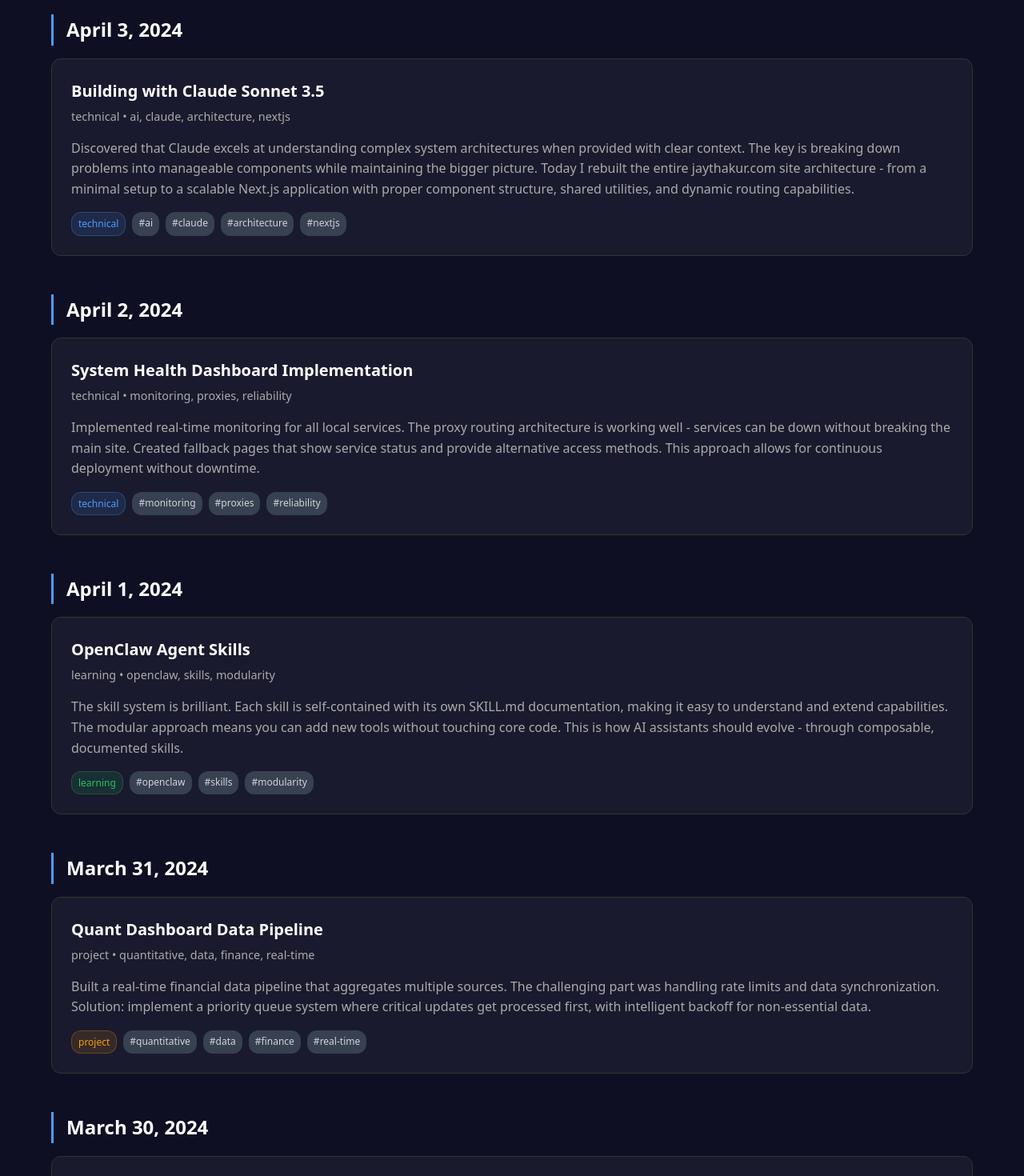
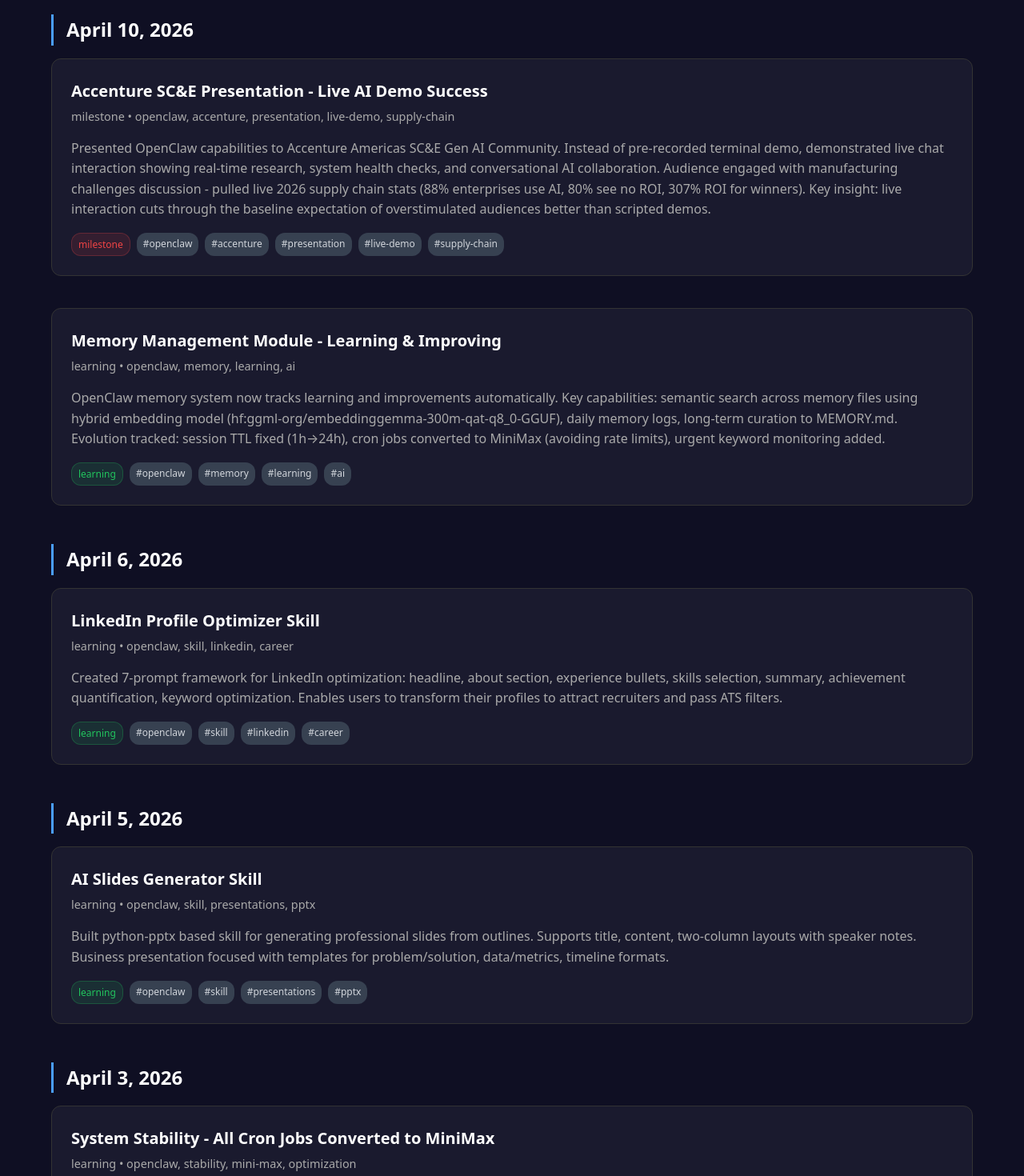
Before and after one commit to jayrizz/jaythakur.com, a Next.js app: page /memory in a window 1280 px wide. Shown: the part 400-1870 px from the top of the page at 80% size. Built offline with nearby package versions, Linux system fonts and the light colour scheme.

Commit message:
Update memories: Accenture demo success + memory module learning + full 2026 timeline

```diff
--- a/src/app/memory/page.tsx
+++ b/src/app/memory/page.tsx
@@ -4,6 +4,62 @@
 
 export default function MemoryPage() {
   const memories = [
+    {
+      id: '10',
+      date: '2026-04-10',
+      title: 'Accenture SC&E Presentation - Live AI Demo Success',
+      content: 'Presented OpenClaw capabilities to Accenture Americas SC&E Gen AI Community. Instead of pre-recorded terminal demo, demonstrated live chat interaction showing real-time research, system health checks, and conversational AI collaboration. Audience engaged with manufacturing challenges discussion - pulled live 2026 supply chain stats (88% enterprises use AI, 80% see no ROI, 307% ROI for winners). Key insight: live interaction cuts through the baseline expectation of overstimulated audiences better than scripted demos.',
+      tags: ['openclaw', 'accenture', 'presentation', 'live-demo', 'supply-chain'],
+      type: 'milestone' as const
+    },
+    {
+      id: '9',
+      date: '2026-04-10',
+      title: 'Memory Management Module - Learning & Improving',
+      content: 'OpenClaw memory system now tracks learning and improvements automatically. Key capabilities: semantic search across memory files using hybrid embedding model (hf:ggml-org/embeddinggemma-300m-qat-q8_0-GGUF), daily memory logs, long-term curation to MEMORY.md. Evolution tracked: session TTL fixed (1h→24h), cron jobs converted to MiniMax (avoiding rate limits), urgent keyword monitoring added.',
+      tags: ['openclaw', 'memory', 'learning', 'ai'],
+      type: 'learning' as const
+    },
+    {
+      id: '8',
+      date: '2026-04-06',
+      title: 'LinkedIn Profile Optimizer Skill',
+      content: 'Created 7-prompt framework for LinkedIn optimization: headline, about section, experience bullets, skills selection, summary, achievement quantification, keyword optimization. Enables users to transform their profiles to attract recruiters and pass ATS filters.',
+      tags: ['openclaw', 'skill', 'linkedin', 'career'],
+      type: 'learning' as const
+    },
+    {
+      id: '7',
+      date: '2026-04-05',
+      title: 'AI Slides Generator Skill',
+      content: 'Built python-pptx based skill for generating professional slides from outlines. Supports title, content, two-column layouts with speaker notes. Business presentation focused with templates for problem/solution, data/metrics, timeline formats.',
+      tags: ['openclaw', 'skill', 'presentations', 'pptx'],
+      type: 'learning' as const
+    },
+    {
+      id: '6',
+      date: '2026-04-03',
+      title: 'System Stability - All Cron Jobs Converted to MiniMax',
+      content: 'Fixed token consumption and rate limiting issues by converting all cron jobs from Claude to MiniMax model. Root cause: expensive token usage + rate limits causing system crashes during high load. Solution: use MiniMax for background tasks, preserve Claude for main interactive sessions. System now stable with 86+ active sessions.',
+      tags: ['openclaw', 'stability', 'mini-max', 'optimization'],
+      type: 'learning' as const
+    },
+    {
+      id: '5',
+      date: '2026-03-31',
+      title: 'Session Architecture Bug Fix',
+      content: 'Major bug found: session isolation caused 13-hour delay in responding to security alerts during quiet hours. Root cause was main session TTL=1h combined with cron isolation. Fix: extended session TTL to 24h and added urgent keyword monitoring every 5 minutes. Lesson: focus on root cause analysis, not apologies.',
+      tags: ['openclaw', 'architecture', 'bug-fix', 'lessons'],
+      type: 'learning' as const
+    },
+    {
+      id: '4',
+      date: '2026-03-25',
+      title: 'Capitol Trades Scraper Migration',
+      content: 'Migrated from housestockwatcher.com (now dead) to InsiderFinance.io for congressional trading data. Implemented with date filters and configurable options for research flexibility.',
+      tags: ['openclaw', 'scraper', 'capitol-trades', 'congress'],
+      type: 'project' as const
+    },
     {
       id: '1',
       date: '2024-04-03',
@@ -50,7 +106,8 @@
     technical: '#4a9eff',
     learning: '#22c55e',
     project: '#f59e0b',
-    personal: '#8b5cf6'
+    personal: '#8b5cf6',
+    milestone: '#ef4444'
   }
 
   const groupedMemories = memories.reduce((acc, memory) => {
```
